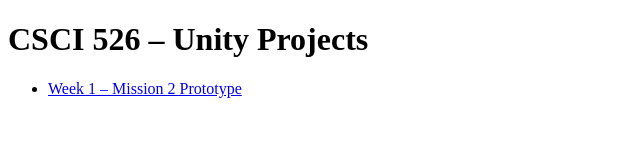
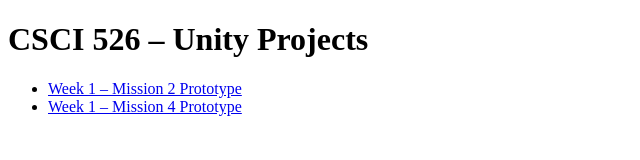
Before and after one commit to is-ClarkHu/CSCI526, a plain HTML site: page index.html in a window 1280 px wide. Shown: the whole page, without its empty margins (0-640 px from the left). Drawn offline with Linux system fonts and the light colour scheme.

Commit message:
Update index.html

```diff
--- a/index.html
+++ b/index.html
@@ -5,6 +5,8 @@
   <h1>CSCI 526 – Unity Projects</h1>
   <ul>
     <li><a href="week1/mission2/">Week 1 – Mission 2 Prototype</a></li>
+    <li><a href="week1/mission4/">Week 1 – Mission 4 Prototype</a></li>
+
   </ul>
 </body>
 </html>
```
